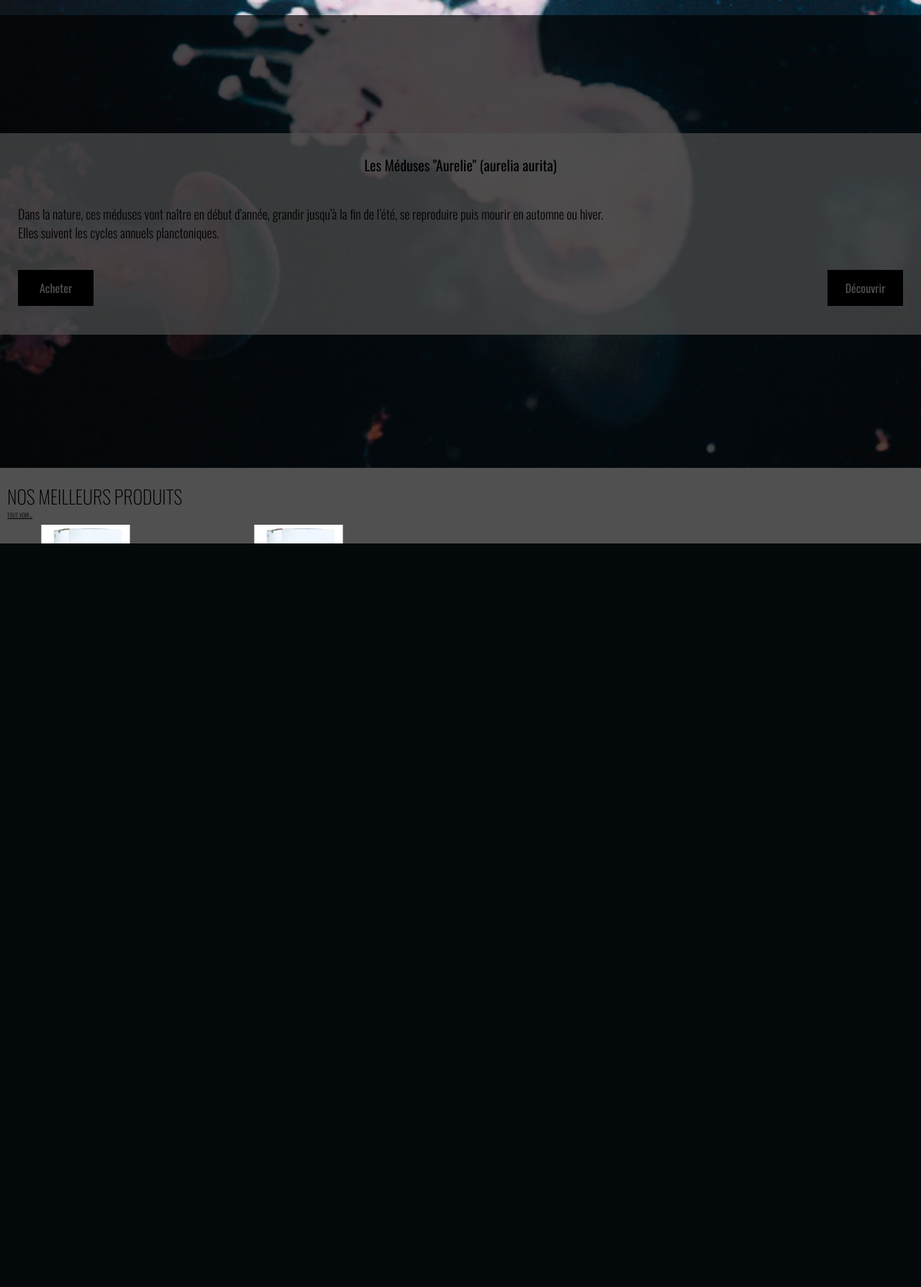
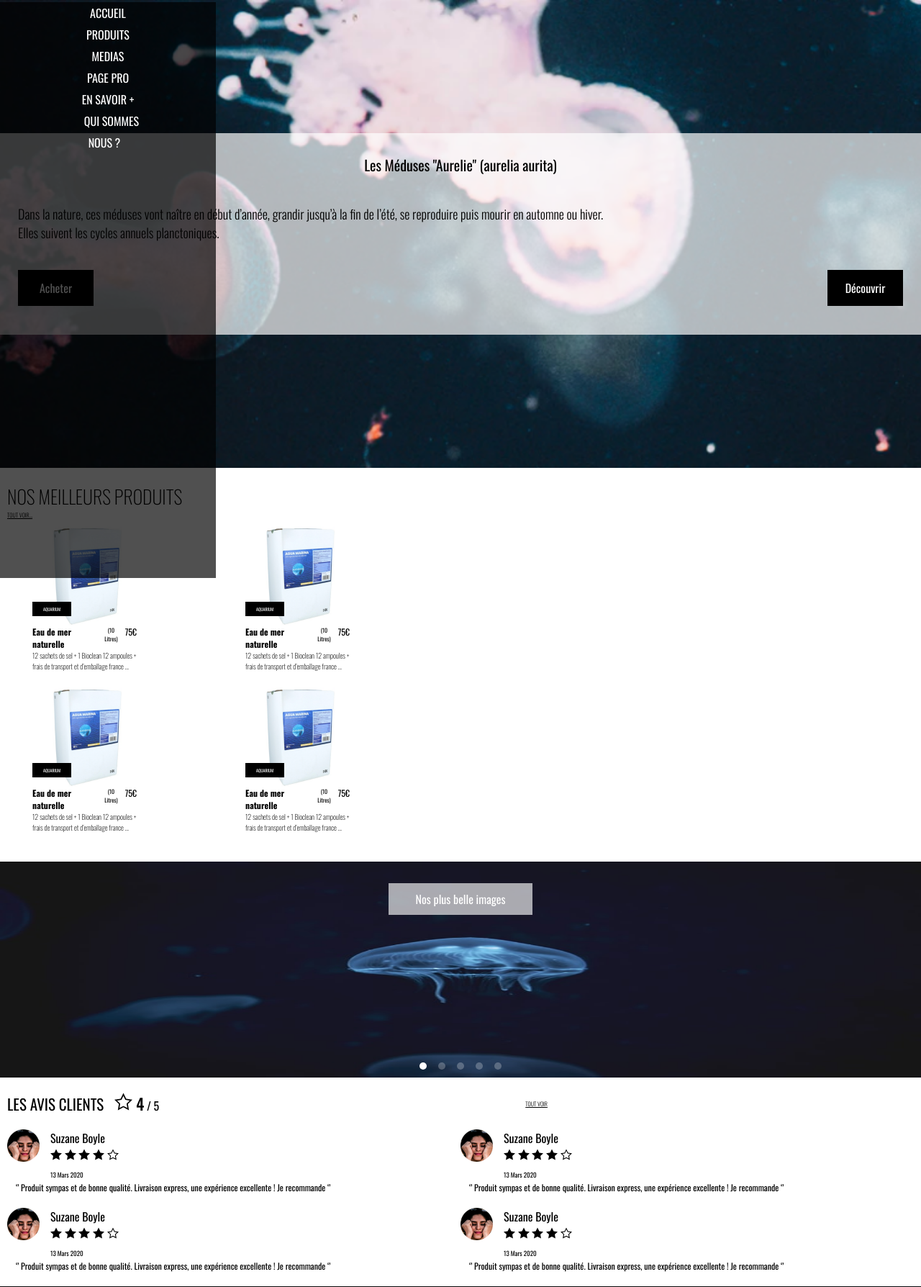
Before and after one commit to ivan-00/Integration_JELLYFICH, a PHP site: page / in a window 1280 px wide, after a click that opens the changed part. Shown: the part 45-1833 px from the top of the page at 72% size. Before the commit the page ends 800 px from the top, so only its background shows below. Run offline with PHP 8.4, Linux system fonts and the light colour scheme; some libraries are stand-ins or nearby versions.

Commit message:
MAJ menu burger

```diff
--- a/style.css
+++ b/style.css
@@ -19,7 +19,7 @@
   list-style: none;
   box-sizing: border-box;
 }
-main {
+body main {
   overflow: hidden;
 }
 /* Nav */
@@ -37,14 +37,15 @@ nav a {
   flex-direction: column;
   margin-left: auto;
   position: fixed;
-  /* width: 100%; */
   height: 100vh;
+  width: 300px;
   background-color: rgba(0, 0, 0, 0.685);
   /* // hauteur de la Nav */
-  top: 66px;
+  top: 48px;
   text-align: center;
   left: -100%;
   transition: all 0.5s;
+  z-index: 99;
 }
 nav ul li {
   display: block;
@@ -52,7 +53,8 @@ nav ul li {
   color: white;
   display: block;
   list-style: none;
-  text-align: center;
+  margin-left: auto;
+  margin-right: auto;
   width: 100px;
 }
 .navbar-nav li a {
@@ -78,7 +80,7 @@ a:hover {
   display: none;
 }
 #check:checked ~ ul {
-  right: 0;
+  left: 0;
 }
 .navbar-nav li ul li {
   display: none;
```
